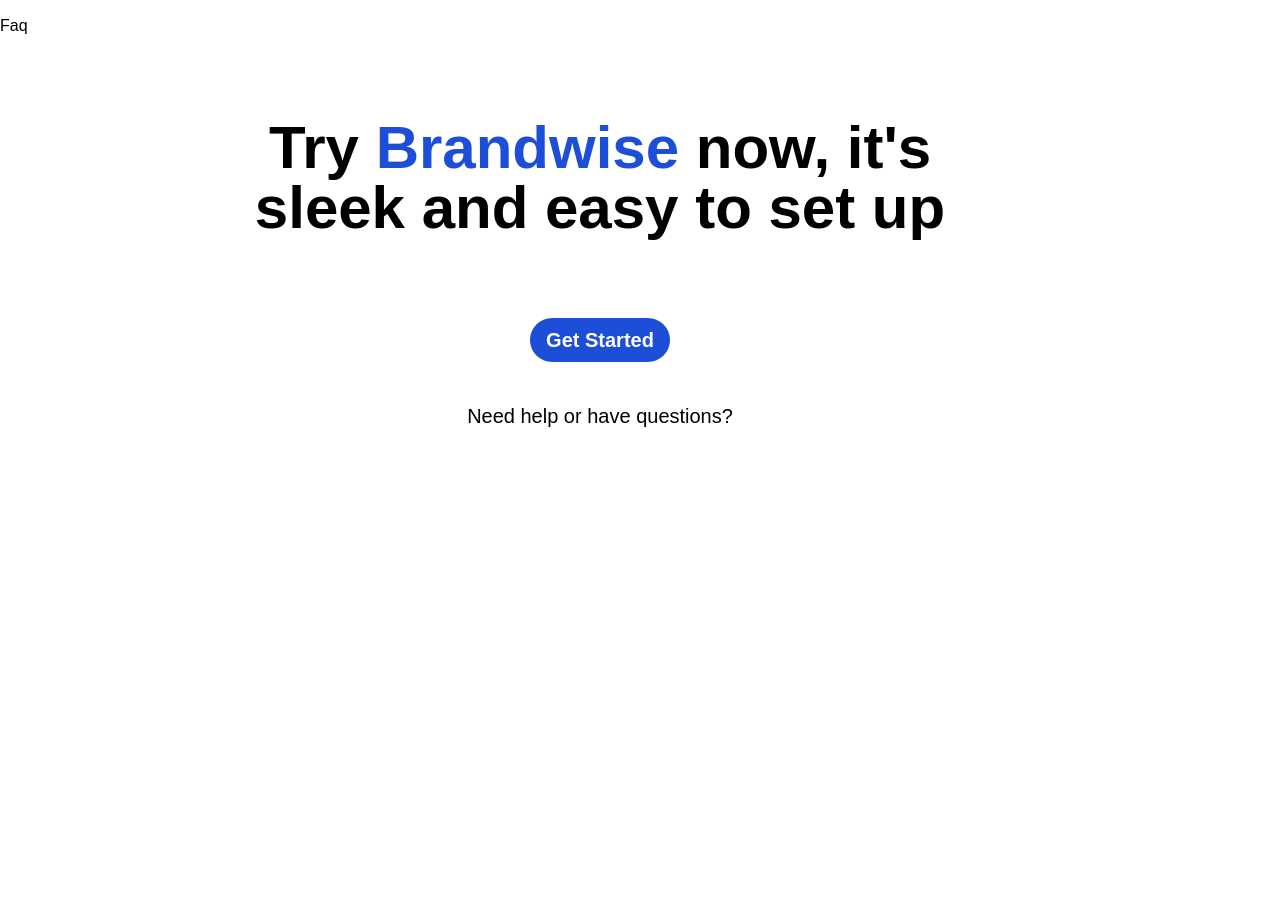
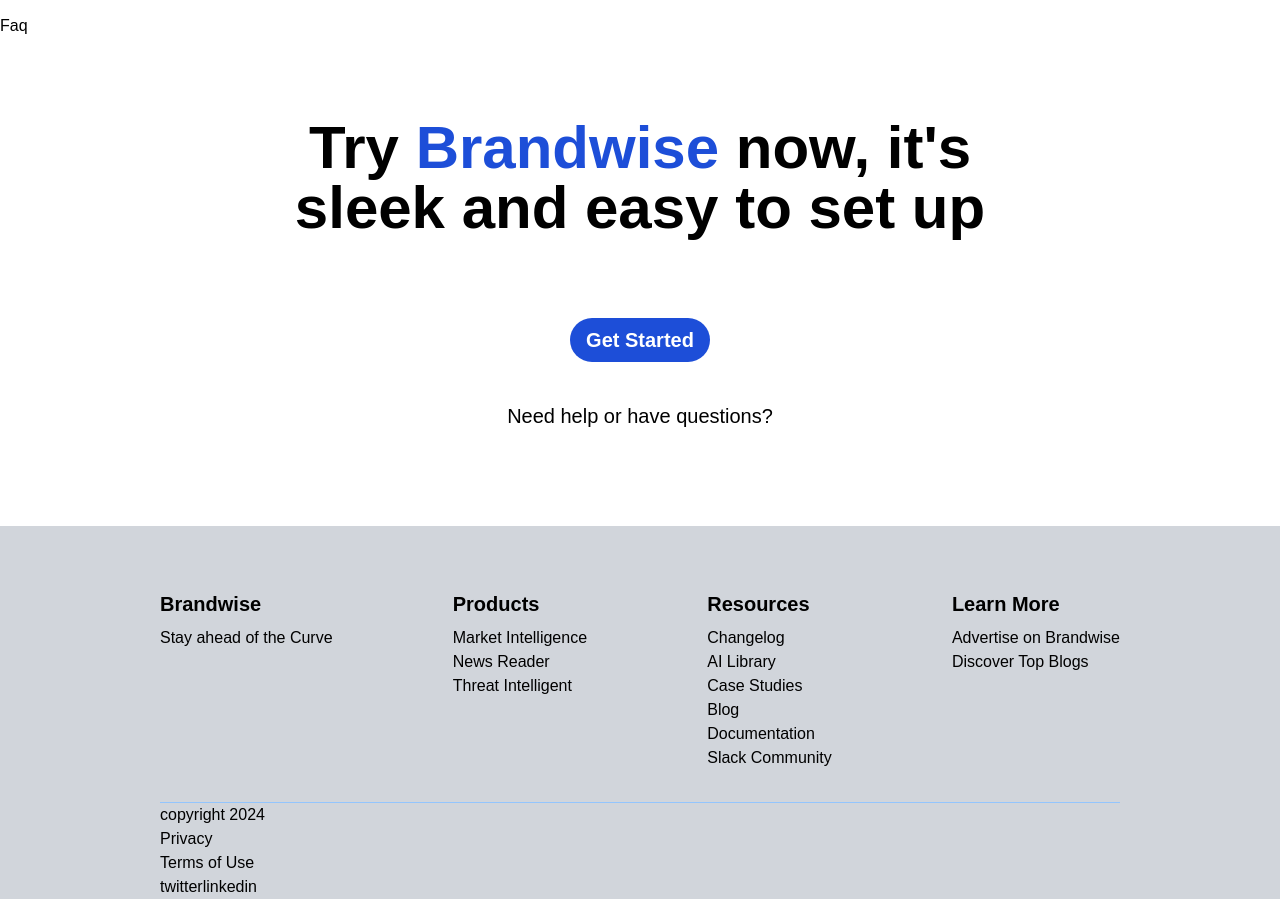
Before and after one commit to brain-ambani/fin-app-landing-page, a React (Vite) app: page / in a window 1280 px wide. Shown: the part 2022-2921 px from the top of the page. Before the commit the page ends 2548 px from the top, so only its background shows below. Built offline with nearby package versions, Linux system fonts and the light colour scheme.

Commit message:
add complete before footer section and footer incomplete section

```diff
--- a/src/App.tsx
+++ b/src/App.tsx
@@ -2,6 +2,7 @@
 import BeforeFooter from "./sections/BeforeFooter";
 import Faq from "./sections/Faq";
 import Features from "./sections/Features";
+import Footer from "./sections/Footer";
 import Header from "./sections/Header";
 import Nav from "./sections/Nav";
 import Slider from "./sections/Slider";
@@ -12,10 +13,11 @@
       <Nav />
       <Header />
       <Features />
+      <Slider />
       <FounderStats />
-      <Slider />
       <Faq />
       <BeforeFooter />
+      <Footer />
     </div>
   );
 }
--- a/src/sections/BeforeFooter.tsx
+++ b/src/sections/BeforeFooter.tsx
@@ -1,6 +1,6 @@
 function BeforeFooter() {
   return (
-    <div className="w-3/4 mx-auto ">
+    <div className="w-3/4 mx-auto flex flex-col items-center justify-center ">
       <div className="w-3/4 flex flex-col items-center justify-center m-20">
         <h1 className="text-6xl text-center font-semibold">
           Try <span className="text-blue-700">Brandwise</span> now, it's sleek
--- /dev/null
+++ b/src/sections/Footer.tsx
@@ -0,0 +1,68 @@
+function Footer() {
+  return (
+    <div className="bg-gray-300 ">
+      <div className="w-3/4 mx-auto pt-16">
+        <div className="flex justify-between pb-8">
+          <div className="flex flex-col">
+            <h2 className="text-xl font-semibold mb-2">Brandwise</h2>
+            <p>Stay ahead of the Curve</p>
+          </div>
+          <div className="flex flex-col">
+            <h2 className="text-xl font-semibold mb-2">Products</h2>
+            <a href="# " className="hover:underline">
+              Market Intelligence
+            </a>
+            <a href="#" className="hover:underline">
+              News Reader
+            </a>
+            <p className="hover:underline ">Threat Intelligent</p>
+          </div>
+          <div className="flex flex-col">
+            <h2 className="text-xl font-semibold mb-2 ">Resources</h2>
+            <a href="# " className="hover:underline">
+              Changelog
+            </a>
+            <a href="#" className="hover:underline">
+              AI Library
+            </a>
+            <a href="#" className="hover:underline">
+              Case Studies
+            </a>
+            <a href="#" className="hover:underline">
+              Blog
+            </a>
+            <p className="hover:underline">Documentation</p>
+            <a href="#" className="hover:underline">
+              Slack Community
+            </a>
+          </div>
+          <div className="flex flex-col">
+            <h2 className="text-xl font-semibold mb-2">Learn More</h2>
+            <a href="#" className="hover:underline">
+              Advertise on Brandwise
+            </a>
+            <a href="#" className="hover:underline">
+              Discover Top Blogs
+            </a>
+          </div>
+        </div>
+        <div>
+          <div className="bg-blue-300 w-full  h-[1px]"></div>
+          <div>
+            <div>
+              <h4>copyright 2024</h4>
+              <h4>Privacy</h4>
+              <h4>Terms of Use</h4>
+            </div>
+            <div>
+              <a href="">twitter</a>
+              <a href="">linkedin</a>
+            </div>
+          </div>
+        </div>
+      </div>
+    </div>
+  );
+}
+
+export default Footer;
```
